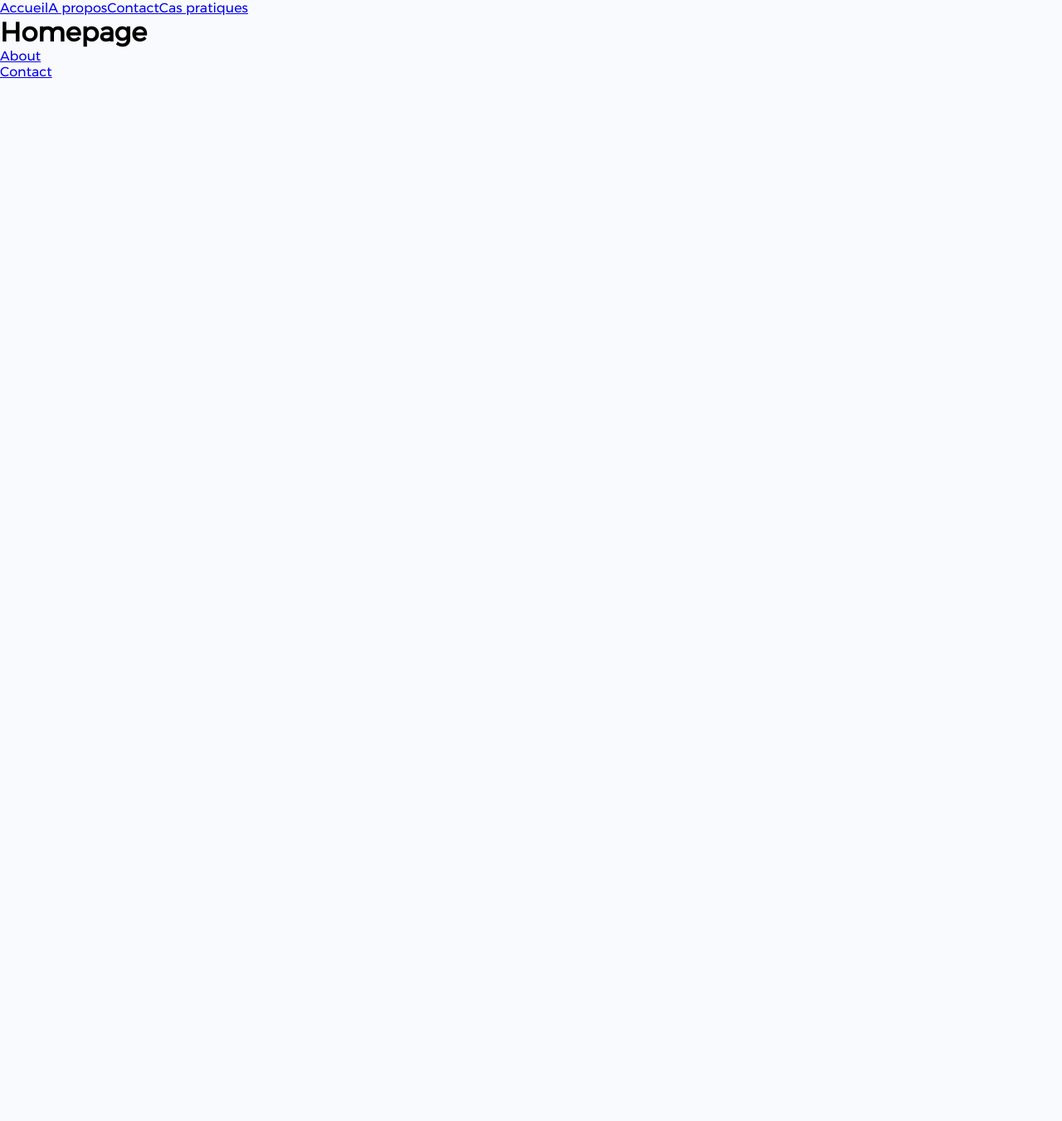
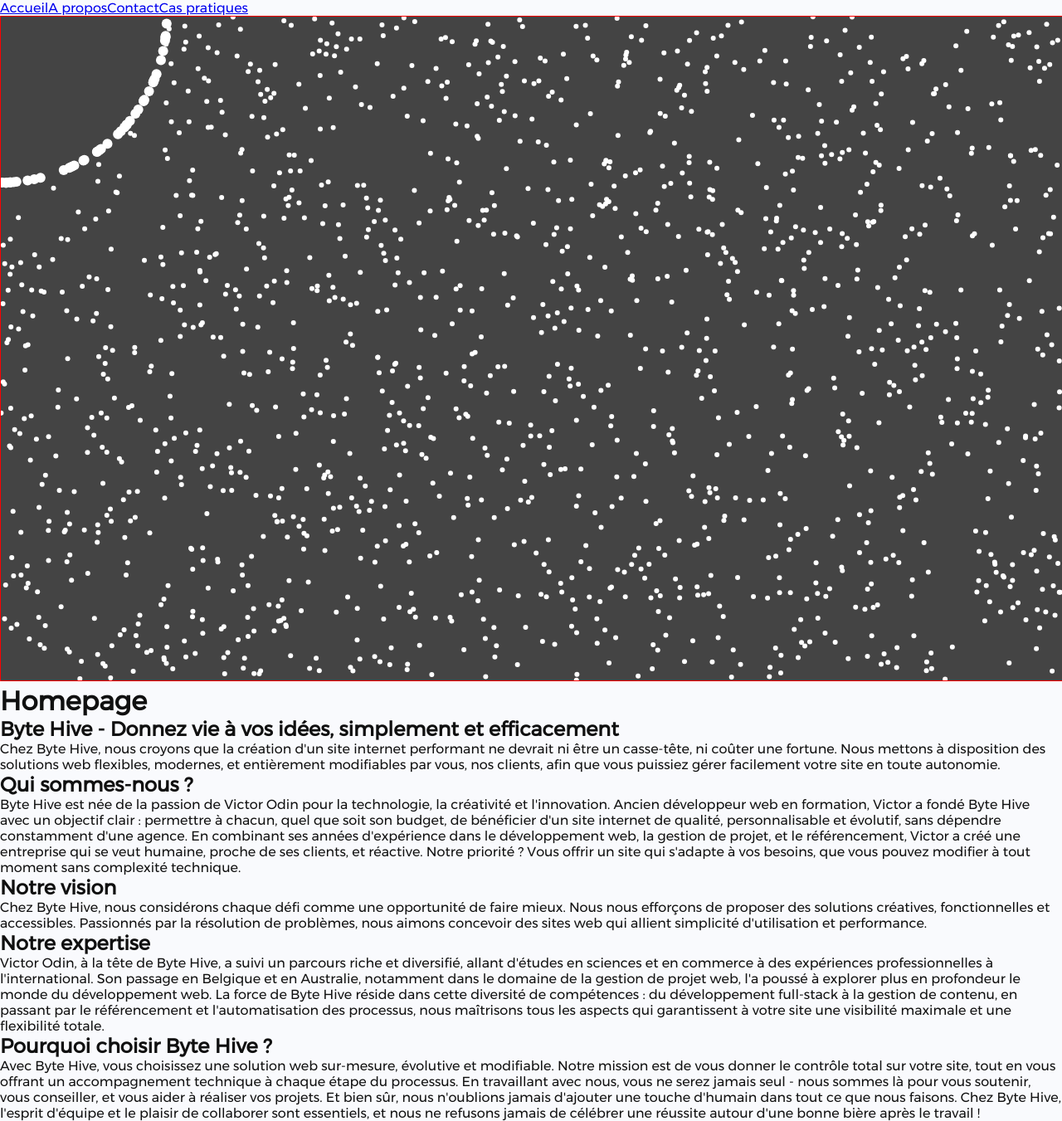
Before and after one commit to S-keyp/byte_hive, a Nuxt app: page / in a window 1280 px wide. Shown: the whole page at 83% size. Before the commit the page ends 800 px from the top, so only its background shows below. Built offline with nearby package versions, Linux system fonts and the light colour scheme.

Commit message:
feat: particle animation boilerplate

```diff
--- /dev/null
+++ b/assets/scss/_colors.scss
@@ -0,0 +1,4 @@
+$white: #f9fafd;
+$purple: #5B3BD8;
+$yellow: #FEEA4D;
+$black: #444444;
--- a/assets/scss/main.scss
+++ b/assets/scss/main.scss
@@ -1,28 +1,30 @@
-$white: #f9fafd;
-$purple: #5B3BD8;
-$yellow: #FEEA4D;
-$black: #444444;
+@use "colors" as *;
 
 @font-face {
     font-family: 'LTWave-Light';
     src: url("~/assets/fonts/LTWave-Light.otf");
 }
+
 @font-face {
     font-family: 'LTWave-Regular';
     src: url("~/assets/fonts/LTWave-Regular.otf");
 }
+
 @font-face {
     font-family: 'LTWave-Black';
     src: url("~/assets/fonts/LTWave-Black.otf");
 }
+
 @font-face {
     font-family: 'Gontserrat-Light';
     src: url("~/assets/fonts/Gontserrat-Light.ttf");
 }
+
 @font-face {
     font-family: 'Gontserrat-Regular';
     src: url("~/assets/fonts/Gontserrat-Regular.ttf");
 }
+
 @font-face {
     font-family: 'Gontserrat-Bold';
     src: url("~/assets/fonts/Gontserrat-Bold.ttf");
@@ -37,7 +39,28 @@ $black: #444444;
 
 body {
     background-color: $white;
+    color: #101010;
     font-family: "Gontserrat-Regular", sans-serif;
     width: 100%;
     overflow-x: hidden;
 }
+
+@media (prefers-color-scheme: dark) {
+    body {
+        background-color: $black;
+        color: $white;
+    }
+
+    a:visited {
+        color: $yellow;
+    }
+}
+
+.page-enter-active,
+.page-enter-leave {
+    transition: all 0.5s;
+}
+.page-enter-from,
+.page-leave-to {
+    backdrop-filter: blur(10px);
+}
--- /dev/null
+++ b/components/BackgroundCanvas/index.scss
@@ -0,0 +1,18 @@
+@use "~/assets/scss/colors" as *;
+
+#canvas {
+    // position: fixed;
+    // top: 0;
+    // left: 0;
+    // width: 100%;
+    // height: 100%;
+    border: 1px solid red;
+    // z-index: -1;
+    background-color: $black;
+    // background-image: url('https://images.unsplash.com/photo-1517849845537-4d257902454a');
+    // background-size: cover;
+    // background-position: center;
+    // background-repeat: no-repeat;
+    // filter: blur(5px);
+    // opacity: 0.5;
+}
--- /dev/null
+++ b/components/BackgroundCanvas/index.vue
@@ -0,0 +1,100 @@
+<template>
+   <canvas ref="canvasRef" id="canvas" @click="show"></canvas>
+</template>
+
+<script setup>
+import Particle from '~/utils/classes/Particle';
+import Animation from '~/utils/classes/Animation';
+
+const props = defineProps({
+  title: String
+})
+
+
+
+/** @type {Ref<HTMLCanvasElement>} */
+const canvasRef = ref(null)
+
+onMounted(() => {
+  console.log('props.title', props.title);
+
+  /** @type {CanvasRenderingContext2D} */
+  const ctx = canvasRef.value.getContext('2d')
+  let particleArray = []
+
+  canvas.width = window.innerWidth
+  canvas.height = window.innerHeight
+
+  ctx.fillStyle = 'white'
+  ctx.font = '30px Verdana'
+  ctx.fillText('A', 0, 30)
+
+  ctx.strokeStyle = 'white'
+  ctx.strokeRect(10, 10, 100, 100)
+
+  const data = ctx.getImageData(0, 0, 100, 100)
+
+
+  console.log('data', data);
+  const init = () => {
+    particleArray = []
+
+    for(let i = 0; i < 1500; i++){
+      let x = Math.random() * canvas.width
+      let y = Math.random() * canvas.height
+      particleArray.push(new Particle(x, y))
+    }
+  }
+  init()
+
+
+  /** @param {Particle} particle */
+  const updateParticle = (particle, movementInfos) => {
+    if (movementInfos.distance < movementInfos.radius) {
+
+      particle.size = 6
+      particle.x -= movementInfos.directionX
+      particle.y -= movementInfos.directionY
+
+    } else {
+
+      particle.size = 3
+
+      if (particle.x != particle.baseX) {
+
+        let dx = particle.x - particle.baseX
+        particle.x -= dx / 10
+
+      }
+      if (particle.y != particle.baseY){
+
+        let dy = particle.y - particle.baseY
+        particle.y -= dy / 10
+
+      }
+    }
+  }
+
+  /**
+   * @param {Particle} particle
+   */
+  const drawParticle = (particle) => {
+    ctx.beginPath()
+    ctx.arc(particle.x, particle.y, particle.size, 0, Math.PI * 2)
+    ctx.closePath()
+    ctx.fill()
+  }
+
+
+  const animation = new Animation(canvasRef.value, particleArray, updateParticle, drawParticle)
+
+})
+
+// const show = () => {
+//    console.log('canvas', canvasRef.value);
+// }
+</script>
+
+<style scoped lang="scss">
+@use "./index.scss";
+</style>
--- a/nuxt.config.ts
+++ b/nuxt.config.ts
@@ -4,8 +4,8 @@ import { preProcessFile } from "typescript";
 export default defineNuxtConfig({
   compatibilityDate: '2024-04-03',
   devtools: { enabled: true },
-  typescript: {
-    typeCheck: true,
+  app: {
+    // pageTransition: { name: 'page', mode: 'out-in' }
   },
   vite: {
     css: {
--- a/package.json
+++ b/package.json
@@ -10,13 +10,13 @@
     "postinstall": "nuxt prepare"
   },
   "dependencies": {
+    "@nuxtjs/style-resources": "^1.2.2",
     "nuxt": "^3.13.0",
     "vue": "latest",
     "vue-router": "latest"
   },
   "devDependencies": {
     "sass": "^1.80.3",
-    "typescript": "^5.6.3",
-    "vue-tsc": "^2.1.6"
+    "typescript": "^5.6.3"
   }
 }
--- a/pages/index.vue
+++ b/pages/index.vue
@@ -1,17 +1,75 @@
 <template>
+    <BackgroundCanvas title="Homepage" />
     <h1>Homepage</h1>
-    <ul>
-        <li><nuxt-link to="/about">About</nuxt-link></li>
-        <li><nuxt-link to="/contact">Contact</nuxt-link></li>
-    </ul>
+
+    <Container>
+        <h2>Byte Hive - Donnez vie à vos idées, simplement et efficacement</h2>
+
+        <p>
+            Chez Byte Hive, nous croyons que la création d'un site internet performant ne devrait ni être un casse-tête,
+            ni coûter une fortune. Nous mettons à disposition des solutions web flexibles, modernes, et entièrement
+            modifiables par vous, nos clients, afin que vous puissiez gérer facilement votre site en toute autonomie.
+        </p>
+    </Container>
+    <Container>
+        <h2>Qui sommes-nous ?</h2>
+
+        <p>
+            Byte Hive est née de la passion de Victor Odin pour la technologie, la créativité et l'innovation. Ancien
+            développeur web en formation, Victor a fondé Byte Hive avec un objectif clair : permettre à chacun, quel que
+            soit son budget, de bénéficier d'un site internet de qualité, personnalisable et évolutif, sans dépendre
+            constamment d'une agence.
+
+            En combinant ses années d'expérience dans le développement web, la gestion de projet, et le référencement,
+            Victor a créé une entreprise qui se veut humaine, proche de ses clients, et réactive. Notre priorité ? Vous
+            offrir un site qui s'adapte à vos besoins, que vous pouvez modifier à tout moment sans complexité technique.
+        </p>
+    </Container>
+    <Container>
+        <h2>Notre vision</h2>
+
+        <p>
+            Chez Byte Hive, nous considérons chaque défi comme une opportunité de faire mieux. Nous nous efforçons de
+            proposer des solutions créatives, fonctionnelles et accessibles. Passionnés par la résolution de problèmes, nous
+            aimons concevoir des sites web qui allient simplicité d'utilisation et performance.
+        </p>
+    </Container>
+    <Container>
+        <h2>Notre expertise</h2>
+
+        <p>
+            Victor Odin, à la tête de Byte Hive, a suivi un parcours riche et diversifié, allant d'études en sciences et
+            en commerce à des expériences professionnelles à l'international. Son passage en Belgique et en Australie,
+            notamment dans le domaine de la gestion de projet web, l'a poussé à explorer plus en profondeur le monde du
+            développement web.
+
+            La force de Byte Hive réside dans cette diversité de compétences : du développement full-stack à la gestion
+            de contenu, en passant par le référencement et l'automatisation des processus, nous maîtrisons tous les aspects
+            qui garantissent à votre site une visibilité maximale et une flexibilité totale.
+        </p>
+    </Container>
+    <Container>
+        <h2>Pourquoi choisir Byte Hive ?</h2>
+
+        <p>
+            Avec Byte Hive, vous choisissez une solution web sur-mesure, évolutive et modifiable. Notre mission est de
+            vous donner le contrôle total sur votre site, tout en vous offrant un accompagnement technique à chaque
+            étape du processus. En travaillant avec nous, vous ne serez jamais seul - nous sommes là pour vous soutenir, vous
+            conseiller, et vous aider à réaliser vos projets.
+
+            Et bien sûr, nous n'oublions jamais d'ajouter une touche d'humain dans tout ce que nous faisons. Chez Byte
+            Hive, l'esprit d'équipe et le plaisir de collaborer sont essentiels, et nous ne refusons jamais de célébrer
+            une réussite autour d'une bonne bière après le travail !
+        </p>
+    </Container>
 </template>
 
-<script>
-// useSeoMeta({
-//     title: 'Home',
-//     description: 'This is the home page',
-//     keywords: 'home, page, vue, nuxt',
-//     image: 'https://example.com/image.jpg',
-//     url: 'https://example.com'
-// })
+<script setup>
+useSeoMeta({
+    title: 'Home',
+    description: 'This is the home page',
+    keywords: 'home, page, vue, nuxt',
+    image: 'https://example.com/image.jpg',
+    url: 'https://example.com'
+})
 </script>
--- /dev/null
+++ b/utils/classes/Animation.js
@@ -0,0 +1,72 @@
+import Particle from "./Particle.js";
+
+export default class Animation {
+    /**
+     * @param {HTMLCanvasElement} canvas
+     * @param {Particle[]} particles
+     * @param {Function} updateParticle
+     * @param {Function} drawParticle
+     */
+    constructor(canvas, particles, updateParticle, drawParticle) {
+        this.canvas = canvas;
+        this.ctx = canvas.getContext("2d");
+        this.particles = particles;
+        this.updateParticle = updateParticle;
+        this.drawParticle = drawParticle;
+        this.mouse = { x: null, y: null, radius: 200 };
+
+        this.canvas.addEventListener("mousemove", (event) => {
+            this.mouse.x = event.x;
+            this.mouse.y = event.y;
+        });
+
+        this.animate();
+    }
+
+    animate() {
+        this.ctx.clearRect(0, 0, canvas.width, canvas.height);
+        this.updateAll((particle) => {
+            let movementInfos = this.getDistFromMouse(particle);
+            this.updateParticle(particle, movementInfos);
+        });
+        this.drawAll(this.drawParticle);
+        requestAnimationFrame(this.animate.bind(this));
+    }
+
+    /** @param {Particle} particle */
+    getDistFromMouse(particle) {
+        let dx = this.mouse.x - particle.x;
+        let dy = this.mouse.y - particle.y;
+        let distance = Math.sqrt(dx * dx + dy * dy);
+        let maxDistance = this.mouse.radius;
+        let forceDirectionX = dx / distance;
+        let forceDirectionY = dy / distance;
+        let force = (maxDistance - distance) * 2 / maxDistance;
+        let directionX = forceDirectionX * force * particle.density;
+        let directionY = forceDirectionY * force * particle.density;
+
+        return {
+            distance,
+            directionX,
+            directionY,
+            radius: this.mouse.radius,
+        };
+    }
+
+    /**
+     * @param {Function} draw
+     */
+    drawAll(drawFunction) {
+        this.ctx.fillStyle = "white";
+        for (let particle of this.particles) {
+            drawFunction(particle);
+        }
+    }
+
+    /** @param {Function} updateFunction */
+    updateAll(updateFunction) {
+        for (let particle of this.particles) {
+            updateFunction(particle);
+        }
+    }
+}
--- /dev/null
+++ b/utils/classes/Particle.js
@@ -0,0 +1,15 @@
+import * as Types from './typedefs.js';
+
+/**
+ * @type {Types.Particle}
+*/
+export default class Particle {
+    constructor(x, y) {
+        this.x = x;
+        this.y = y;
+        this.size = 3;
+        this.baseX = this.x;
+        this.baseY = this.y;
+        this.density = (Math.random() * 40) + 5;
+    }
+}
--- /dev/null
+++ b/utils/classes/typedefs.js
@@ -0,0 +1,12 @@
+/**
+ * @typedef Particle
+ * @type {object}
+ * @property {number} x - x position.
+ * @property {number} y - y position.
+ * @property {number} size - particle size.
+ * @property {number} baseX - initial y position.
+ * @property {number} baseY - initial y position.
+ * @property {number} density - density.
+*/
+
+export const Types = {}
```
Also changed, not shown: app.vue (+9 -0 lines), pages/use-cases/index.vue (+8 -2 lines), 2 other files (tests, documents, lock files or other folders).
